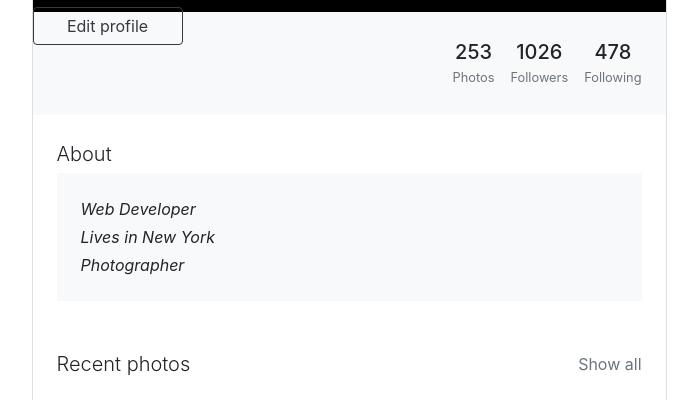
After one commit to ckthedev/AroundMe, a Django app: page /User/profile/ in a window 1280 px wide. The commit adds this page. Shown: the part 293-693 px from the top of the page, without its empty margins (291-989 px from the left). Run offline with Django 4.2, Linux system fonts and the light colour scheme; some libraries are stand-ins or nearby versions.

Commit message:
25/2/2023

```diff
--- a/AroundME/AroundME/urls.py
+++ b/AroundME/AroundME/urls.py
@@ -23,5 +23,6 @@ urlpatterns = [
     path('account/',include("account.urls")),
     path('',Homepage.as_view(),name='Homepage'),
      path('Registration/',RegView.as_view(),name="Registration"),
-     path('Login/',LogView.as_view(),name="Login")
+     path('Login/',LogView.as_view(),name="Login"),
+     path('User/',include("User.urls")),
 ]
--- /dev/null
+++ b/AroundME/User/templates/profile.html
@@ -0,0 +1,79 @@
+
+{% extends 'nav.html' %}
+{% block nav %}
+<section class="h-100 gradient-custom-2">
+    <div class="container py-5 h-100">
+      <div class="row d-flex justify-content-center align-items-center h-100">
+        <div class="col col-lg-9 col-xl-7">
+          <div class="card">
+            <div class="rounded-top text-white d-flex flex-row" style="background-color: #000; height:200px;">
+              <div class="ms-4 mt-5 d-flex flex-column" style="width: 150px;">
+                <img src="https://mdbcdn.b-cdn.net/img/Photos/new-templates/bootstrap-profiles/avatar-1.webp"
+                  alt="Generic placeholder image" class="img-fluid img-thumbnail mt-4 mb-2"
+                  style="width: 150px; z-index: 1">
+                <button type="button" class="btn btn-outline-dark" data-mdb-ripple-color="dark"
+                  style="z-index: 1;">
+                  Edit profile
+                </button>
+              </div>
+              <div class="ms-3" style="margin-top: 130px;">
+                <h5>Andy Horwitz</h5>
+                <p>New York</p>
+              </div>
+            </div>
+            <div class="p-4 text-black" style="background-color: #f8f9fa;">
+              <div class="d-flex justify-content-end text-center py-1">
+                <div>
+                  <p class="mb-1 h5">253</p>
+                  <p class="small text-muted mb-0">Photos</p>
+                </div>
+                <div class="px-3">
+                  <p class="mb-1 h5">1026</p>
+                  <p class="small text-muted mb-0">Followers</p>
+                </div>
+                <div>
+                  <p class="mb-1 h5">478</p>
+                  <p class="small text-muted mb-0">Following</p>
+                </div>
+              </div>
+            </div>
+            <div class="card-body p-4 text-black">
+              <div class="mb-5">
+                <p class="lead fw-normal mb-1">About</p>
+                <div class="p-4" style="background-color: #f8f9fa;">
+                  <p class="font-italic mb-1">Web Developer</p>
+                  <p class="font-italic mb-1">Lives in New York</p>
+                  <p class="font-italic mb-0">Photographer</p>
+                </div>
+              </div>
+              <div class="d-flex justify-content-between align-items-center mb-4">
+                <p class="lead fw-normal mb-0">Recent photos</p>
+                <p class="mb-0"><a href="#!" class="text-muted">Show all</a></p>
+              </div>
+              <div class="row g-2">
+                <div class="col mb-2">
+                  <img src="https://mdbcdn.b-cdn.net/img/Photos/Lightbox/Original/img%20(112).webp"
+                    alt="image 1" class="w-100 rounded-3">
+                </div>
+                <div class="col mb-2">
+                  <img src="https://mdbcdn.b-cdn.net/img/Photos/Lightbox/Original/img%20(107).webp"
+                    alt="image 1" class="w-100 rounded-3">
+                </div>
+              </div>
+              <div class="row g-2">
+                <div class="col">
+                  <img src="https://mdbcdn.b-cdn.net/img/Photos/Lightbox/Original/img%20(108).webp"
+                    alt="image 1" class="w-100 rounded-3">
+                </div>
+                <div class="col">
+                  <img src="https://mdbcdn.b-cdn.net/img/Photos/Lightbox/Original/img%20(114).webp"
+                    alt="image 1" class="w-100 rounded-3">
+                </div>
+              </div>
+            </div>
+          </div>
+        </div>
+      </div>
+    </div>
+  </section>
+{% endblock %}
--- a/AroundME/User/urls.py
+++ b/AroundME/User/urls.py
@@ -1,6 +1,7 @@
 from django.urls import path
-from .views import UserHome
+from .views import UserHome,Profile
 
 urlpatterns=[
-    path("userhome/",UserHome.as_view(),name="userpage")
+    path("userhome/",UserHome.as_view(),name="userhome"),
+    path("profile/",Profile.as_view(),name="profile")
 ]
--- a/AroundME/User/views.py
+++ b/AroundME/User/views.py
@@ -3,3 +3,7 @@ from django.views.generic import View,CreateView,TemplateView
 
 class UserHome(TemplateView):
     template_name="userhome.html"
+
+
+class Profile(TemplateView):
+    template_name="profile.html"
--- /dev/null
+++ b/AroundME/account/templates/nav.html
@@ -0,0 +1,46 @@
+<!doctype html>
+<html lang="en">
+  <head>
+    <title>Title</title>
+    <!-- Required meta tags -->
+    <meta charset="utf-8">
+    <meta name="viewport" content="width=device-width, initial-scale=1, shrink-to-fit=no">
+
+    <!-- Bootstrap CSS -->
+    <link rel="stylesheet" href="https://stackpath.bootstrapcdn.com/bootstrap/4.3.1/css/bootstrap.min.css" integrity="sha384-ggOyR0iXCbMQv3Xipma34MD+dH/1fQ784/j6cY/iJTQUOhcWr7x9JvoRxT2MZw1T" crossorigin="anonymous">
+    <script src="https://code.jquery.com/jquery-3.3.1.slim.min.js" integrity="sha384-q8i/X+965DzO0rT7abK41JStQIAqVgRVzpbzo5smXKp4YfRvH+8abtTE1Pi6jizo" crossorigin="anonymous"></script>
+    <script src="https://cdnjs.cloudflare.com/ajax/libs/popper.js/1.14.7/umd/popper.min.js" integrity="sha384-UO2eT0CpHqdSJQ6hJty5KVphtPhzWj9WO1clHTMGa3JDZwrnQq4sF86dIHNDz0W1" crossorigin="anonymous"></script>
+    <script src="https://stackpath.bootstrapcdn.com/bootstrap/4.3.1/js/bootstrap.min.js" integrity="sha384-JjSmVgyd0p3pXB1rRibZUAYoIIy6OrQ6VrjIEaFf/nJGzIxFDsf4x0xIM+B07jRM" crossorigin="anonymous"></script>
+  </head>
+  <body>
+
+     <!-- <h1 style="background-color: aqua;">UserHome</h1> -->
+     <nav class="navbar navbar-dark bg-dark">
+      <!-- Navbar content -->
+
+      <a class="navbar-brand" href="#">USERHOME</a>
+      <button class="navbar-toggler" type="button" data-toggle="collapse" data-target="#navbarSupportedContent" aria-controls="navbarSupportedContent" aria-expanded="false" aria-label="Toggle navigation">
+        <span class="navbar-toggler-icon"></span>
+      </button>
+
+      <div class="collapse navbar-collapse" id="navbarSupportedContent">
+        <ul class="navbar-nav mr-auto">
+          <li class="nav-item active">
+            <a class="nav-link" href="{% url 'userhome' %}">Home <span class="sr-only">(current)</span></a>
+          </li>
+          <li class="nav-item">
+            <a class="nav-link"  href="{% url 'profile' %}">Profile</a>
+          </li>
+        </ul>
+        <form class="form-inline my-2 my-lg-0">
+          <input class="form-control mr-sm-2" type="search" placeholder="Search" aria-label="Search">
+          <button class="btn btn-outline-success my-2 my-sm-0" type="submit">Search</button>
+        </form>
+      </div>
+    </nav>
+    {% block nav %}
+
+    {% endblock nav %}
+
+  </body>
+</html>
--- a/AroundME/account/views.py
+++ b/AroundME/account/views.py
@@ -47,7 +47,7 @@ class LogView(FormView):
         if f.is_valid():
             us=f.cleaned_data.get("username")
             ps=f.cleaned_data.get("password")
-            authenticate(req,username=us,password=ps)
+            User=authenticate(req,username=us,password=ps)
             if User:
                 login(req,User)
                 messages.success(req," Login SuccessFull!!")
@@ -56,5 +56,4 @@ class LogView(FormView):
                  messages.error(req,"Login Failed!!")
                  return render(req,"Login.html",{"form":f})
 
-
-                #  dakdsfkjhdkjsfhkhdskjfh
+# class LogoutView(View)
```
Also changed, not shown: AroundME/User/templates/userhome.html (+7 -21 lines), AroundME/account/static/css/style.css (added, +10 -0 lines), AroundME/account/images/1646270291522-screen-shot-2022-03-03-at-121754-pm.webp (added), AroundME/db.sqlite3.
